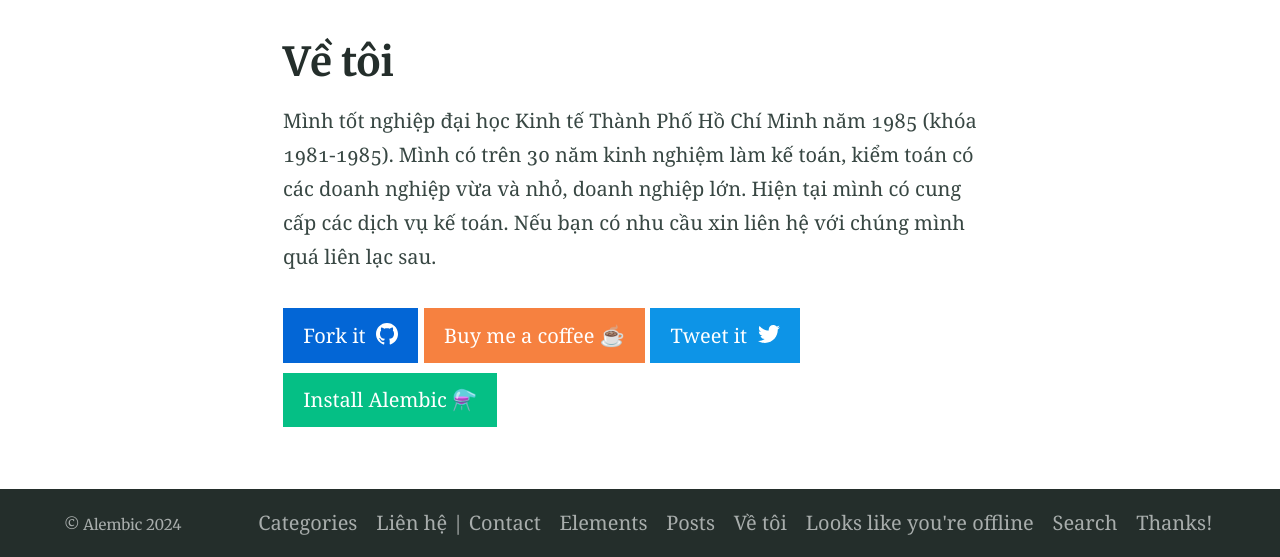
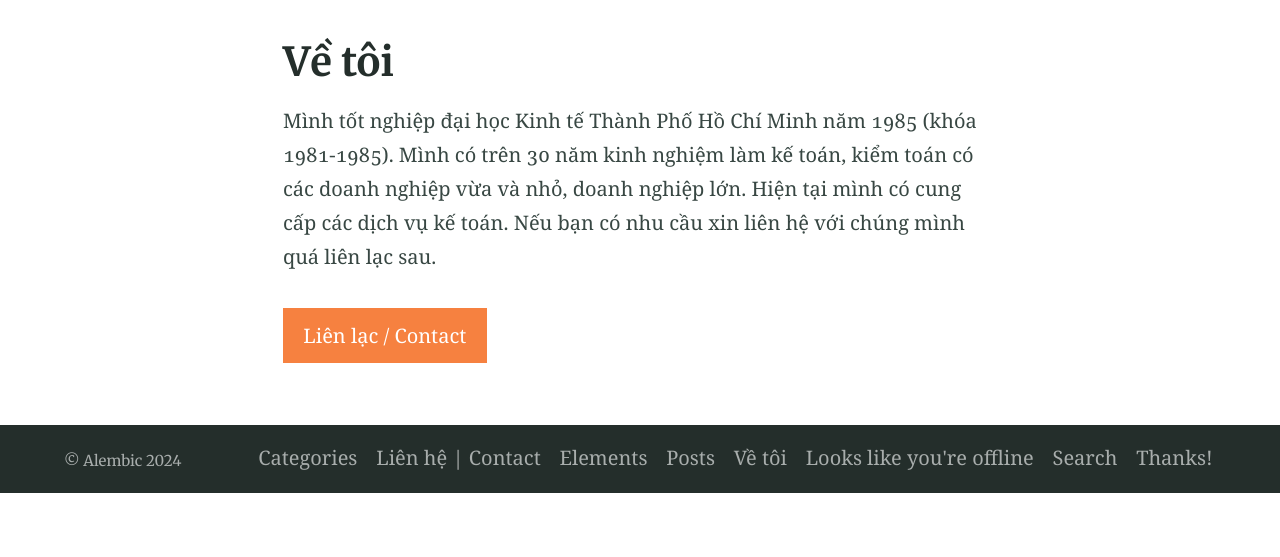
Before and after one commit to mynguyenketoan/mynguyenketoan, a Jekyll site: the page built from index.md, in a window 1280 px wide. Shown: the part 408-965 px from the top of the page. Built offline with Jekyll 4.4.1, drawn with Linux system fonts in a browser that asks for light colours; after the commit the page ends 901 px from its top, so only the background shows below that.

Commit message:
feat: Add yellowpages link to index page

```diff
--- a/index.md
+++ b/index.md
@@ -3,13 +3,13 @@ title: Về tôi
 feature_text: |
   ## About me
   Đây là trang cá nhân của mình
-feature_image: "https://picsum.photos/id/4/5000/3333"
+feature_image: "https://picsum.photos/2560/600?image=4"
 excerpt: ""
 ---
 
 Mình tốt nghiệp đại học Kinh tế Thành Phố Hồ Chí Minh năm 1985 (khóa 1981-1985). Mình có trên 30 năm kinh nghiệm làm kế toán, kiểm toán có các doanh nghiệp vừa và nhỏ, doanh nghiệp lớn. Hiện tại mình có cung cấp các dịch vụ kế toán. Nếu bạn có nhu cầu xin liên hệ với chúng mình quá liên lạc sau.
 
-{% include button.html text="Fork it" icon="github" link="https://github.com/daviddarnes/alembic" color="#0366d6" %} {% include button.html text="Buy me a coffee ☕️" link="https://buymeacoffee.com/daviddarnes#support" color="#f68140" %} {% include button.html text="Tweet it" icon="twitter" link="https://twitter.com/intent/tweet/?url=https://alembic.darn.es&text=Alembic%20-%20A%20Jekyll%20boilerplate%20theme&via=DavidDarnes" color="#0d94e7" %} {% include button.html text="Install Alembic ⚗️" link="https://github.com/daviddarnes/alembic#installation" %}
+{% include button.html text="Liên lạc / Contact" link="https://www.yellowpages.vn/lgs/1187822811/ke-toan-tri-thuc-viet-vpdd-kiem-toan-ke-toan-cong-ty-tnhh-tri-thuc-viet-tai-binh-dinh.html" color="#f68140" %}
 
 <!-- ## Features
 
```
